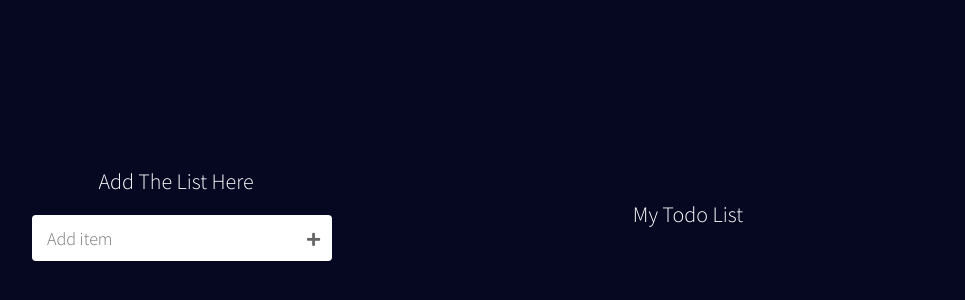
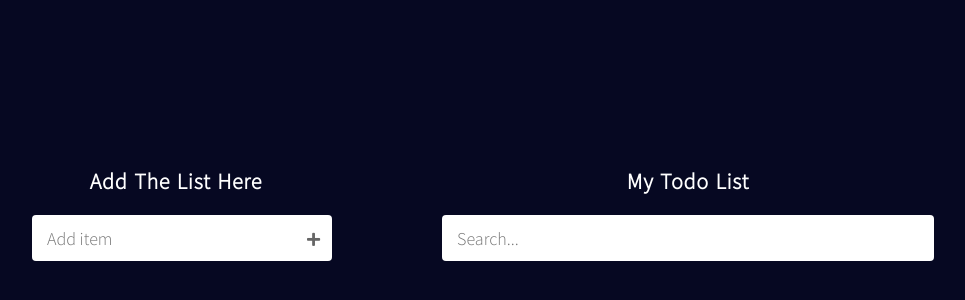
Before and after one commit to Meenal-Poladia/redux-to-do-app, a React (Create React App) app: page / in a window 1280 px wide. Shown: the part 196-496 px from the top of the page, without its empty margins (208-1173 px from the left). Built offline with nearby package versions, Linux system fonts and the light colour scheme.

Commit message:
Added search functionality

```diff
--- a/src/App.css
+++ b/src/App.css
@@ -34,6 +34,9 @@ html {
   font-size: 2.2rem;
   padding-top: 2rem;
   text-transform: capitalize;
+  font-weight: bold;
+  letter-spacing: 0.75px;
+  word-spacing: 1.5px;
 }
 
 .input-data {
@@ -52,7 +55,7 @@ html {
   justify-content: center;
 }
 
-input {
+input[type="text"]{
   /* display: block; */
   min-width: 30rem;
   height: 3.4rem;
@@ -70,27 +73,25 @@ input {
   transition: border-color ease-in-out 0.15s, box-shadow ease-in-out 0.15s;
 }
 
-input,
-input:focus,
-input:active,
-input:active:focus {
+input[type="text"],
+input[type="text"]:focus,
+input[type="text"]:active,
+input[type="text"]:focus {
   border: none;
   padding: 2.3rem 1.5rem;
   outline: none;
 }
-input {
+input[type="text"] {
   -webkit-box-shadow: none;
   box-shadow: none;
   -webkit-transition: all 0.2s linear;
   transition: all 0.2s linear;
 }
-input:focus {
+input[type="text"]:focus {
   -webkit-boxshadow: 0 0 1.5rem rgba(0, 0, 0, 0.2);
   box-shadow: 0 0 1.5rem rgba(0, 0, 0, 0.2);
 }
 
-/*  Please Subscribe to ThapaTechnical Youtube Channel
-/* Click Here: https://www.youtube.com/thapatechnical  */
 
 .todo-btn {
   width: 5rem;
@@ -135,7 +136,7 @@ input:focus {
   margin-top: 2rem;
   width: 30rem;
   word-break: break-word;
-  background: rgb(85, 41, 220);
+  background: rgb(82 177 173);
   display: flex;
   justify-content: space-between;
   align-items: center;
@@ -143,7 +144,7 @@ input:focus {
 
 .eachItem:hover {
   background: rgb(249, 249, 252);
-  color: rgb(85, 41, 220);
+  color: rgb(82 177 173);
 }
 
 .showItems .eachItem h3 {
@@ -172,8 +173,11 @@ input:focus {
   margin-left: -3.5rem;
 }
 
-/*  Please Subscribe to ThapaTechnical Youtube Channel
-/* Click Here: https://www.youtube.com/thapatechnical  */
+.eachItem {
+  display: flex;
+  justify-content: space-between;
+  align-items: center;
+}
 
 .eachItem:hover .fa-trash-alt {
   color: rgb(214, 47, 61);
@@ -184,7 +188,18 @@ input:focus {
 }
 
 .eachItem:hover h3 {
-  color: rgb(85, 41, 220);
+  color: #85def9
+}
+
+.eachItem input {
+  width: 30px;
+  height: 15px;
+}
+
+.todo-label {
+  font-size: 18px;
+  margin-left: 10px;
+  font-weight: bolder;
 }
 
 .btn {
@@ -221,7 +236,7 @@ input:focus {
 }
 
 .effect04:hover {
-  background-color: rgb(85, 41, 220);
+  background-color: rgb(82 177 173);
 }
 
 .effect04:hover span {
--- a/src/components/Todo.js
+++ b/src/components/Todo.js
@@ -6,6 +6,7 @@ import "../reducers/todoReducers";
 const Todo = () => {
 
     const [inputData, setInputData] = useState("");
+    const [searchTerm, setSearchTerm] = useState("")
     const dispatch = useDispatch();
     const list = useSelector((state) => state.todoReducers.list)
 
@@ -16,7 +17,10 @@ const Todo = () => {
             dispatch(addToDo(item.trim()))
             setInputData("")
         })
+    }
 
+    const handleSearch = (e) => {
+        setSearchTerm(e.target.value)
     }
 
     return (
@@ -44,9 +48,16 @@ const Todo = () => {
                         <figure>
                             <figcaption>My Todo List</figcaption>
                         </figure>
+                        <input
+                            type="text"
+                            placeholder="Search..."
+                            onChange={handleSearch}
+                        />
                         <div className="showItems">
                             {
-                                list.map((item, index) => {
+                                list
+                                    .filter(item => item.data.toLowerCase().includes(searchTerm.toLowerCase()))
+                                    .map((item, index) => {
                                     return (
                                         <div className="eachItem"
                                              key={index}
```
